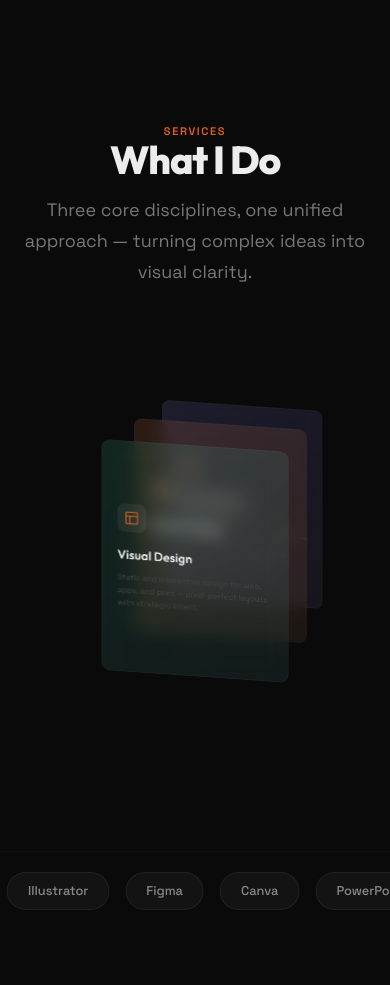
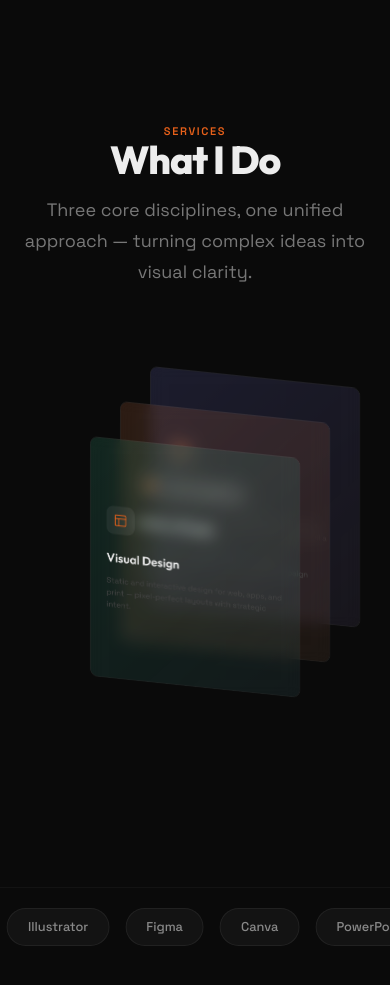
Before and after one commit to valtrix7/maria-portfolio, a React (Vite) app: page / in a window 390 px wide. Shown: the part 6140-7125 px from the top of the page. Built offline with nearby package versions, Linux system fonts and the light colour scheme.

Commit message:
feat: big CardSwap on left side with text column layout

```diff
--- a/src/components/Services.css
+++ b/src/components/Services.css
@@ -5,31 +5,30 @@
   overflow: hidden;
 }
 
-.svc-header {
-  text-align: center;
-  margin-bottom: 64px;
+/* ── Content layout: text left, cards left-aligned ── */
+.svc-content {
+  display: flex;
+  align-items: flex-start;
+  gap: 40px;
+  margin-bottom: 80px;
+  position: relative;
+}
+
+.svc-text {
+  flex: 0 0 280px;
+  padding-top: 40px;
 }
 
 .svc-sub {
   margin-top: 16px;
-  max-width: 480px;
-  margin-left: auto;
-  margin-right: auto;
+  max-width: 280px;
 }
 
 /* ── CardSwap wrapper ── */
-.svc-swap-wrap {
-  display: flex;
-  justify-content: center;
-  align-items: center;
-  min-height: 520px;
-  margin-bottom: 80px;
-  perspective: 900px;
-}
-
-.svc-cardswap {
+.svc-content .svc-cardswap {
   position: relative;
-  transform-style: preserve-3d;
+  flex-shrink: 0;
+  margin-left: -60px;
 }
 
 /* ── Swap cards ── */
@@ -42,7 +41,7 @@
 }
 
 .svc-swap-inner {
-  padding: 36px 28px;
+  padding: 40px 32px;
   height: 100%;
   display: flex;
   flex-direction: column;
@@ -51,27 +50,27 @@
 }
 
 .svc-swap-icon {
-  width: 52px;
-  height: 52px;
+  width: 56px;
+  height: 56px;
   border-radius: 14px;
   background: rgba(255, 255, 255, 0.06);
   display: flex;
   align-items: center;
   justify-content: center;
   color: var(--accent);
-  margin-bottom: 24px;
+  margin-bottom: 28px;
 }
 
 .svc-swap-title {
   font-family: var(--font-display);
-  font-size: 1.4rem;
+  font-size: 1.5rem;
   font-weight: 600;
   color: var(--text);
-  margin-bottom: 12px;
+  margin-bottom: 14px;
 }
 
 .svc-swap-desc {
-  font-size: 0.9rem;
+  font-size: 0.95rem;
   color: var(--text-muted);
   line-height: 1.6;
 }
@@ -79,7 +78,7 @@
 .svc-swap-back {
   position: absolute;
   inset: 0;
-  padding: 36px 28px;
+  padding: 40px 32px;
   display: flex;
   align-items: center;
   justify-content: center;
@@ -92,7 +91,7 @@
 }
 
 .svc-swap-back p {
-  font-size: 0.9rem;
+  font-size: 0.95rem;
   color: var(--text-muted);
   line-height: 1.65;
   text-align: center;
@@ -127,16 +126,28 @@
 
 /* Mobile */
 @media (max-width: 768px) {
-  .svc-swap-wrap {
-    min-height: 400px;
+  .svc-content {
+    flex-direction: column;
+    align-items: center;
   }
-  .svc-cardswap {
-    transform: scale(0.7);
+  .svc-text {
+    flex: none;
+    text-align: center;
+    padding-top: 0;
+  }
+  .svc-sub {
+    max-width: 480px;
+    margin-left: auto;
+    margin-right: auto;
+  }
+  .svc-content .svc-cardswap {
+    margin-left: 0;
+    transform: scale(0.65);
   }
 }
 
 @media (max-width: 480px) {
-  .svc-cardswap {
-    transform: scale(0.55);
+  .svc-content .svc-cardswap {
+    transform: scale(0.5);
   }
 }
--- a/src/components/Services.tsx
+++ b/src/components/Services.tsx
@@ -96,7 +96,8 @@ const Services = () => {
   return (
     <section className="services" id="services" data-section="services" ref={sectionRef}>
       <div className="container">
-        <div className="svc-header">
+        <div className="svc-content">
+          <div className="svc-text">
             <div className="label">Services</div>
             <h2 className="display-lg">What I Do</h2>
             <p className="body-lg svc-sub">
@@ -104,15 +105,14 @@ const Services = () => {
             </p>
           </div>
 
-        <div className="svc-swap-wrap">
           <CardSwap
-            width={340}
-            height={420}
-            cardDistance={50}
-            verticalDistance={60}
+            width={420}
+            height={480}
+            cardDistance={60}
+            verticalDistance={70}
             delay={4000}
             pauseOnHover
-            skewAmount={4}
+            skewAmount={6}
             easing="elastic"
           >
             {SERVICES.map((svc) => (
```
Lines whose indentation alone changed are shown as unchanged.
